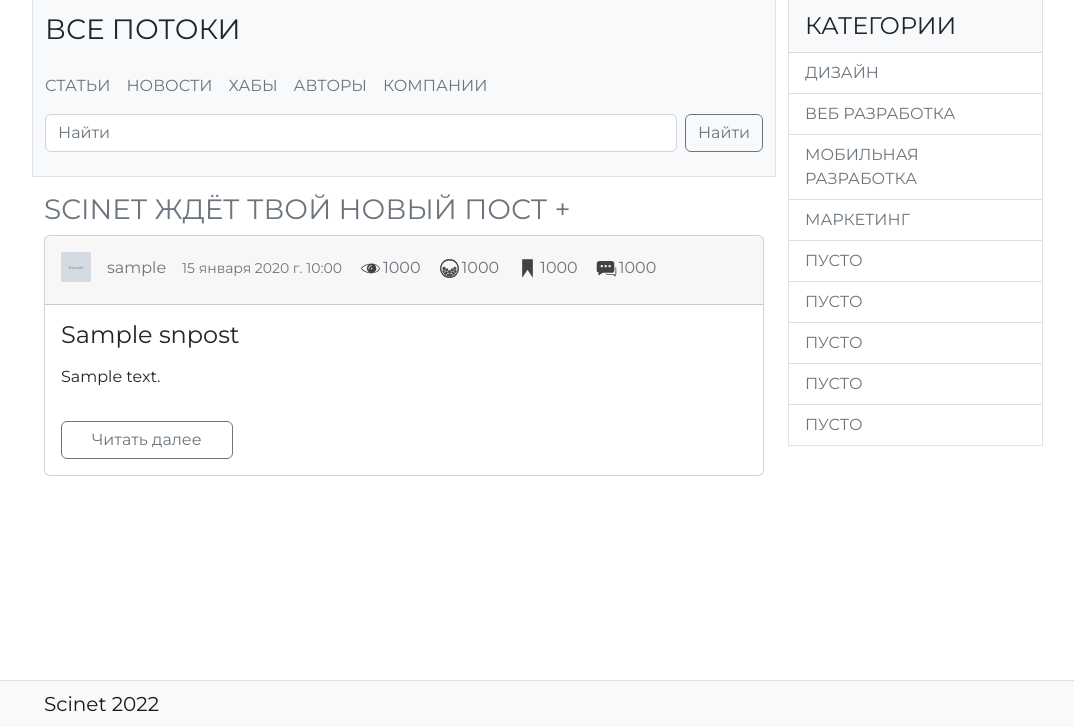
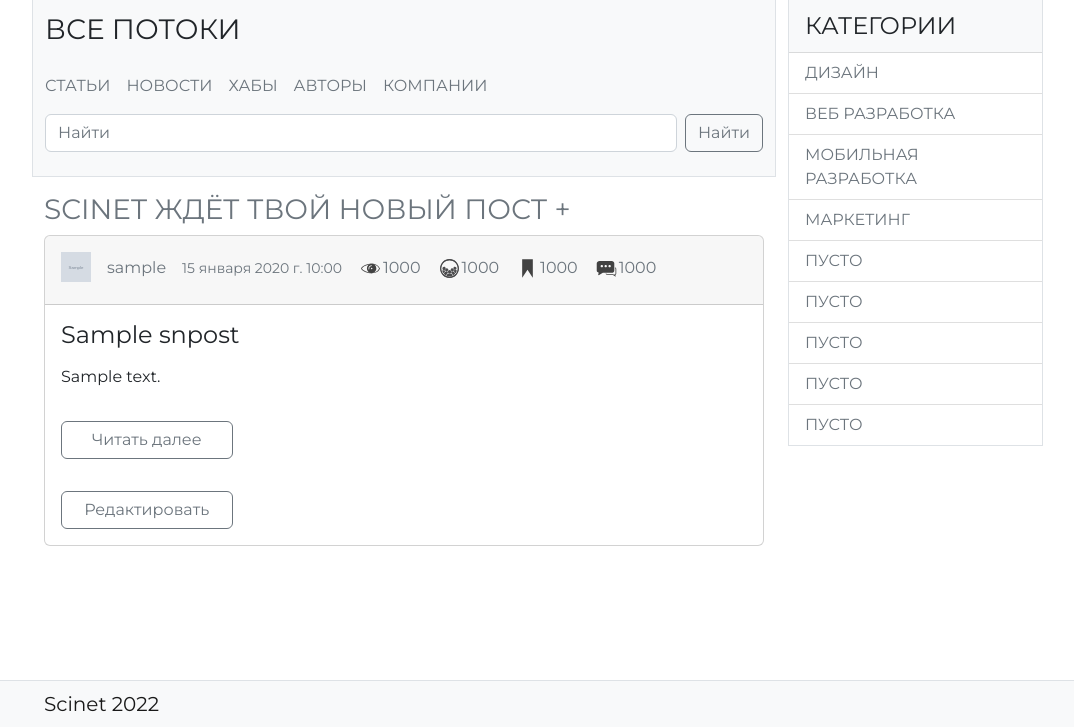
Before and after one commit to basterrus/scinet, a Django app: page / in a window 1280 px wide. Shown: the part 73-800 px from the top of the page, without its empty margins (38-1112 px from the left). Run offline with Django 4.2, Linux system fonts and the light colour scheme; a user stored in the database is signed in; tables that the repository leaves empty hold one stand-in row (values such as "Sample post"); grey boxes marked "Sample" are stand-in pictures.

Commit message:
index post update button add, depended on logined user

```diff
--- a/templates/mainapp/index.html
+++ b/templates/mainapp/index.html
@@ -80,8 +80,13 @@
                         </div>
 
                         <div class="card-body">
-                            <a href="#" class="btn btn-outline-secondary w-25">Читать далее</a>
+                            <a href="{% url 'blogs:post_read' post.id %}" class="btn btn-outline-secondary w-25">Читать далее</a>
                         </div>
+                        {% if user.id == post.user.id %}
+                        <div class="card-body">
+                            <a href="{% url 'blogs:post_update' post.id %}" class="btn btn-outline-secondary w-25">Редактировать</a>
+                        </div>
+                        {% endif %}
                     </div>
                    {% endfor %}
                 </div>
```
